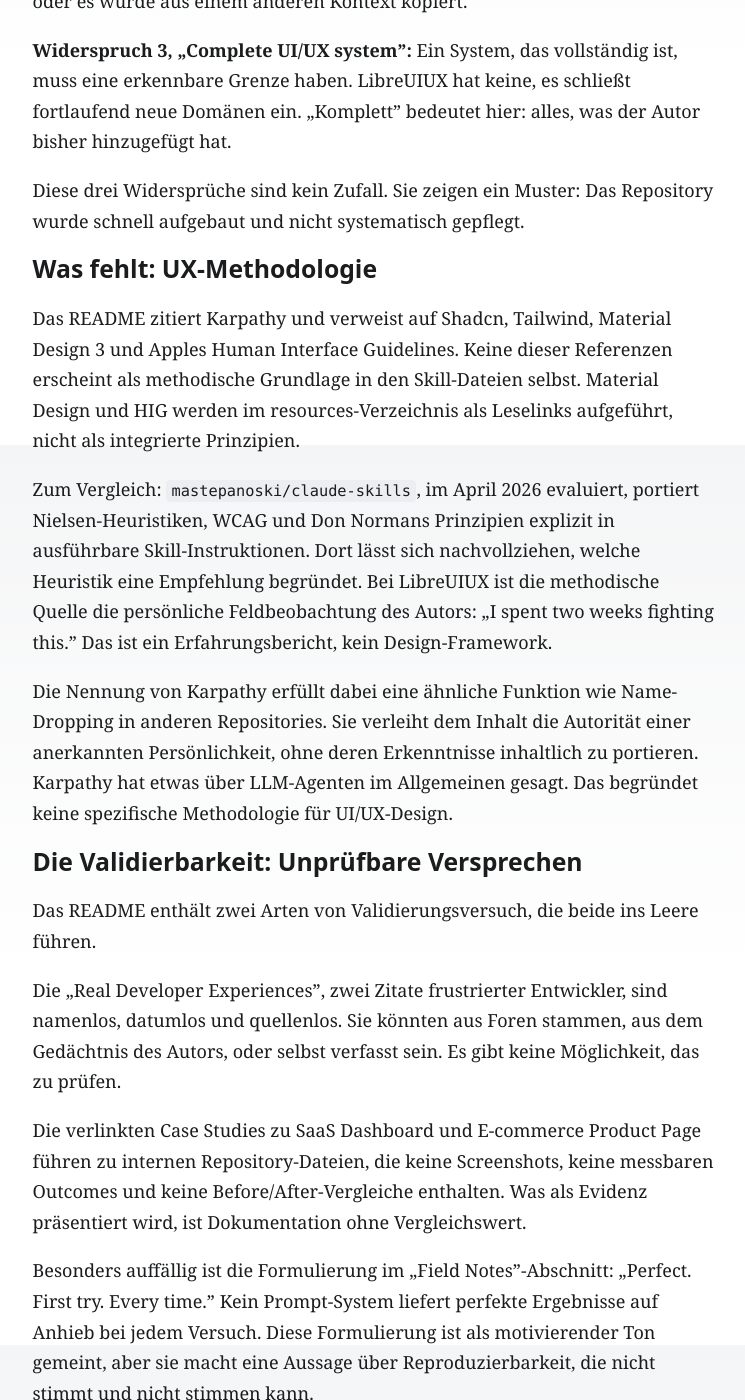
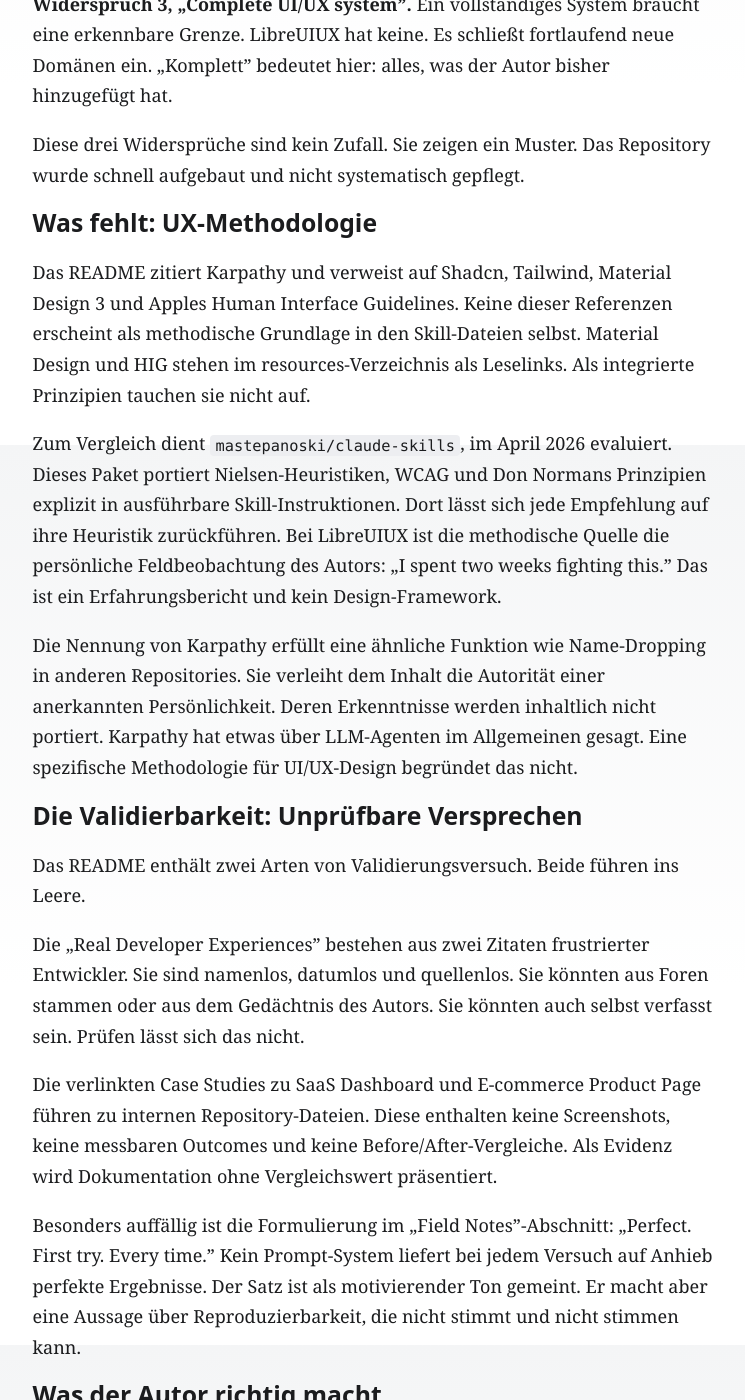
Before and after one commit to Kuchengnom/uxd-skill-audit, a Jekyll site: the page built from _posts/2026-05-18-libreuiux-claude-code.md, in a window 1280 px wide and 1400 px high, scrolled down 4055 px. Shown: the whole window, without its empty margins (249-994 px from the left). Built offline with Jekyll 4.4.1, drawn with Linux system fonts in a browser that asks for light colours; some of the changed text lies outside the part shown.

Commit message:
Restyle libreuiux-claude-code in Sebastians Schreibstil (Register: Öffentlich)
Co-Authored-By: Claude Sonnet 5.5 <noreply@anthropic.com>
Claude-Session: https://claude.ai/code/session_01FoZpr2siHdHPcuJrMJHmD7

```diff
--- a/_posts/2026-05-18-libreuiux-claude-code.md
+++ b/_posts/2026-05-18-libreuiux-claude-code.md
@@ -10,13 +10,13 @@ last_audited: "18. Mai 2026"
 
 skill_scores:
   methodische_fundierung: 2
-  methodische_fundierung_note: "Die einzige methodische Quelle ist ein Karpathy-Tweet über LLM-Agenten — keine UX-Literatur, keine Designprinzipien, keine nachvollziehbare Fachbasis."
+  methodische_fundierung_note: "Die einzige methodische Quelle ist ein Karpathy-Tweet über LLM-Agenten. UX-Literatur, Designprinzipien und eine nachvollziehbare Fachbasis fehlen."
   transparenz: 2
-  transparenz_note: "Interne Widersprüche zwischen Titelzeile (67 Agenten) und README (152 Agenten), falsches TypeScript-Badge bei einer Shell/Python-Codebasis, keine Kommunikation von Grenzen."
+  transparenz_note: "Die Titelzeile nennt 67 Agenten, das README 152. Das TypeScript-Badge steht bei einer Shell/Python-Codebasis. Grenzen werden nicht kommuniziert."
   validierbarkeit: 2
-  validierbarkeit_note: "Namenlose Entwicklerzitate, interne Case-Study-Links ohne Screenshots, nicht reproduzierbare Versprechen ('Perfect. First try. Every time.')."
+  validierbarkeit_note: "Die Entwicklerzitate sind namenlos. Die Case-Study-Links sind intern und ohne Screenshots. Versprechen wie 'Perfect. First try. Every time.' sind nicht reproduzierbar."
   wartbarkeit: 3
-  wartbarkeit_note: "Autor identifizierbar (Diego Bodart), MIT-Lizenz vorhanden, letzter Commit April 2026 — aber Einzelperson, 5 GitHub-Follower, null externe Beiträge."
+  wartbarkeit_note: "Der Autor ist identifizierbar (Diego Bodart). Die MIT-Lizenz ist vorhanden. Der letzte Commit stammt vom April 2026. Dahinter steht aber eine Einzelperson mit 5 GitHub-Followern und null externen Beiträgen."
 
 tags:
   - scope-inflation
@@ -28,19 +28,19 @@ tags:
   - lehrbeispiel
 ---
 
-`HermeticOrmus/LibreUIUX-Claude-Code` positioniert sich als „Complete UI/UX system for Claude Code" und belegt diese Behauptung mit Zahlen: 152 Agenten, 70 Plugins, 76 Commands, 74 Skills. Das Repository zählt damit zu den umfangreichsten öffentlich verfügbaren Claude-Skill-Paketen überhaupt. Allein dieser Umstand macht es für eine Evaluation interessant. Nicht weil Größe ein Qualitätsmerkmal wäre, sondern weil sie es so offensichtlich nicht ist.
+`HermeticOrmus/LibreUIUX-Claude-Code` positioniert sich als „Complete UI/UX system for Claude Code". Zahlen sollen das belegen: 152 Agenten, 70 Plugins, 76 Commands, 74 Skills. Damit zählt das Repository zu den umfangreichsten öffentlich verfügbaren Claude-Skill-Paketen überhaupt. Schon das macht es für eine Evaluation interessant. Größe ist kein Qualitätsmerkmal. Hier ist das besonders offensichtlich.
 
-Dieses Repository ist der angekündigte Lehrfall für den Fehlschluss, dem wir in dieser Serie immer wieder begegnen: dass mehr Inhalt tiefere Qualität bedeutet.
+Dieses Repository ist der angekündigte Lehrfall für einen Fehlschluss, dem wir in dieser Serie immer wieder begegnen. Es ist der Glaube, dass mehr Inhalt tiefere Qualität bedeutet.
 
 ## Was das Repository verspricht
 
-Die Einleitung des README beginnt mit einem Andrej-Karpathy-Zitat aus Dezember 2025, in dem er die neue Vokabular-Schicht der KI-gestützten Entwicklung beschreibt: „agents, subagents, prompts, contexts, memory, modes, permissions, tools, plugins, skills, hooks, MCP." LibreUIUX, so die Lesart von HermeticOrmus alias Diego Bodart von Ormus Solutions, liefere die UI/UX-Infrastruktur für dieses neue Paradigma.
+Die Einleitung des README beginnt mit einem Andrej-Karpathy-Zitat aus Dezember 2025. Er beschreibt darin die neue Vokabular-Schicht der KI-gestützten Entwicklung: „agents, subagents, prompts, contexts, memory, modes, permissions, tools, plugins, skills, hooks, MCP." LibreUIUX liefere die UI/UX-Infrastruktur für dieses neue Paradigma. So liest es HermeticOrmus alias Diego Bodart von Ormus Solutions.
 
-Das ist ein ehrgeiziger Rahmen. Und er hat einen bestimmten Effekt: Er positioniert ein Prompt-Paket als Teil einer historischen Verschiebung in der Softwareentwicklung. Wer das Repository ablehnt, lehnt damit gleichsam Karpathys Vision ab. Diese Rahmung ist rhetorisch geschickt, aber methodisch leer.
+Der Rahmen ist ehrgeizig. Er hat einen bestimmten Effekt. Ein Prompt-Paket erscheint als Teil einer historischen Verschiebung in der Softwareentwicklung. Wer das Repository ablehnt, lehnt damit gleichsam Karpathys Vision ab. Rhetorisch ist diese Rahmung geschickt. Methodisch ist sie leer.
 
 ## Der Inhalt: Was tatsächlich enthalten ist
 
-Ein Blick auf die Plugin-Liste zeigt das eigentliche Problem. Unter den 70 Plugins, die angeblich ein „Complete UI/UX system" bilden, finden sich:
+Ein Blick auf die Plugin-Liste zeigt das eigentliche Problem. Unter den 70 Plugins bilden angeblich alle ein „Complete UI/UX system". Darunter:
 
 - `arm-cortex-microcontrollers`: Embedded Systems
 - `blockchain-web3`: Smart Contracts, DeFi
@@ -49,73 +49,73 @@ Ein Blick auf die Plugin-Liste zeigt das eigentliche Problem. Unter den 70 Plugi
 - `kubernetes-operations`: Kubernetes-Management
 - `jvm-languages`: Java, Kotlin, Scala
 
-Ein UI/UX-System, das Kubernetes-Operationen und algorithmischen Handel enthält, ist kein UI/UX-System. Es ist eine Sammlung von Prompts, die aus verschiedenen Quellen zusammengetragen und unter einem UI/UX-Label vermarktet wurde.
+Mit Kubernetes-Operationen und Handelsalgorithmen ist es kein UI/UX-System. Es ist eine Sammlung von Prompts aus verschiedenen Quellen. Vermarktet wird sie unter einem UI/UX-Label.
 
-Der eigentliche designspezifische Kern ist das Plugin `design-mastery`, und der ist nicht falsch. Das README erklärt die zentrale Einsicht klar: Claude antwortet besser auf präzise Designsprache als auf vage Ästhetik. „Change shadow-md to shadow-xl" funktioniert, „make it pop" nicht. Das ist eine reale und nützliche Beobachtung über das Verhalten von Sprachmodellen bei Design-Prompts.
+Der designspezifische Kern ist das Plugin `design-mastery`. Es ist nicht falsch. Das README erklärt die zentrale Einsicht klar. Claude antwortet besser auf präzise Designsprache als auf vage Ästhetik. „Change shadow-md to shadow-xl" funktioniert, „make it pop" nicht. Das ist eine reale und nützliche Beobachtung über das Verhalten von Sprachmodellen bei Design-Prompts.
 
-Aber diese Einsicht ist kein Design-Framework. Sie ist Prompt-Engineering-Hygiene.
+Ein Design-Framework ist diese Einsicht trotzdem nicht. Sie ist Prompt-Engineering-Hygiene.
 
 <div class="callout">
 <div class="callout__title">Das Kernproblem: Quantität simuliert Qualität</div>
-152 Agenten, die ARM-Microcontroller, Kubernetes-Cluster und algorithmisches Trading abdecken, können kein kohärentes UI/UX-System bilden. Die Breite ist kein Feature, sie ist das Problem. In einem Repository dieser Größe kann kein einzelner Maintainer sicherstellen, dass die Inhalte methodisch korrekt, aktuell und konsistent sind. Was entsteht, ist nicht ein „Complete UI/UX system", sondern eine Textwüste, in der nützliche Teile unter dem Gewicht irrelevanter Inhalte begraben werden. Für Studierende ist das die wichtigste Beobachtung: Viele Dateien, viele Begriffe und eine selbstbewusste Einleitung erzeugen das Gefühl von Substanz, ohne sie einzulösen.
+152 Agenten für ARM-Microcontroller, Kubernetes-Cluster und algorithmisches Trading bilden kein kohärentes UI/UX-System. Die Breite ist kein Feature. Sie ist das Problem. In einem Repository dieser Größe kann kein einzelner Maintainer die Inhalte sichern. Methodische Korrektheit, Aktualität und Konsistenz bleiben offen. Es entsteht kein „Complete UI/UX system". Es entsteht eine Textwüste. Nützliche Teile liegen darin unter dem Gewicht irrelevanter Inhalte begraben. Für Studierende ist das die wichtigste Beobachtung. Viele Dateien, viele Begriffe und eine selbstbewusste Einleitung erzeugen das Gefühl von Substanz. Eingelöst wird sie nicht.
 </div>
 
 ## Interne Widersprüche als Warnsignal
 
-Bevor man inhaltlich evaluiert, sollte man die interne Konsistenz eines Repositories prüfen. LibreUIUX besteht diesen Test nicht.
+Vor der inhaltlichen Evaluation sollte man die interne Konsistenz eines Repositories prüfen. LibreUIUX besteht diesen Test nicht.
 
-**Widerspruch 1, die Agentenzahl:** Der GitHub-Titel lautet „67 specialized agents". Der README-Body nennt durchgängig „152 agents". Die Shields-Badges zeigen ebenfalls 152. Eine dieser Zahlen ist falsch, und welche lässt sich aus dem README allein nicht klären. Das ist kein Tippfehler. Es ist eine Inkongruenz zwischen Marketing-Metadaten und Dokumentationstext, die zeigt, dass das Repository nicht intern abgestimmt wurde.
+**Widerspruch 1, die Agentenzahl.** Der GitHub-Titel lautet „67 specialized agents". Der README-Body nennt durchgängig „152 agents". Die Shields-Badges zeigen ebenfalls 152. Eine dieser Zahlen ist falsch. Welche, lässt sich aus dem README allein nicht klären. Ein Tippfehler ist das nicht. Es ist eine Inkongruenz zwischen Marketing-Metadaten und Dokumentationstext. Sie zeigt, dass das Repository nicht intern abgestimmt wurde.
 
-**Widerspruch 2, das Technologie-Badge:** Das README trägt ein TypeScript-Badge mit dem blauen TypeScript-Logo. Die tatsächliche Sprachverteilung laut GitHub liegt bei 78,1 % Shell und 21,9 % Python, ohne jedes TypeScript. Das Badge ist entweder manuell gesetzt ohne Abgleich mit dem tatsächlichen Code, oder es wurde aus einem anderen Kontext kopiert.
+**Widerspruch 2, das Technologie-Badge.** Das README trägt ein TypeScript-Badge mit dem blauen TypeScript-Logo. Die Sprachverteilung laut GitHub liegt bei 78,1 % Shell und 21,9 % Python. TypeScript kommt nicht vor. Das Badge wurde entweder manuell gesetzt, ohne Abgleich mit dem Code. Oder es wurde aus einem anderen Kontext kopiert.
 
-**Widerspruch 3, „Complete UI/UX system":** Ein System, das vollständig ist, muss eine erkennbare Grenze haben. LibreUIUX hat keine, es schließt fortlaufend neue Domänen ein. „Komplett" bedeutet hier: alles, was der Autor bisher hinzugefügt hat.
+**Widerspruch 3, „Complete UI/UX system".** Ein vollständiges System braucht eine erkennbare Grenze. LibreUIUX hat keine. Es schließt fortlaufend neue Domänen ein. „Komplett" bedeutet hier: alles, was der Autor bisher hinzugefügt hat.
 
-Diese drei Widersprüche sind kein Zufall. Sie zeigen ein Muster: Das Repository wurde schnell aufgebaut und nicht systematisch gepflegt.
+Diese drei Widersprüche sind kein Zufall. Sie zeigen ein Muster. Das Repository wurde schnell aufgebaut und nicht systematisch gepflegt.
 
 ## Was fehlt: UX-Methodologie
 
-Das README zitiert Karpathy und verweist auf Shadcn, Tailwind, Material Design 3 und Apples Human Interface Guidelines. Keine dieser Referenzen erscheint als methodische Grundlage in den Skill-Dateien selbst. Material Design und HIG werden im resources-Verzeichnis als Leselinks aufgeführt, nicht als integrierte Prinzipien.
+Das README zitiert Karpathy und verweist auf Shadcn, Tailwind, Material Design 3 und Apples Human Interface Guidelines. Keine dieser Referenzen erscheint als methodische Grundlage in den Skill-Dateien selbst. Material Design und HIG stehen im resources-Verzeichnis als Leselinks. Als integrierte Prinzipien tauchen sie nicht auf.
 
-Zum Vergleich: `mastepanoski/claude-skills`, im April 2026 evaluiert, portiert Nielsen-Heuristiken, WCAG und Don Normans Prinzipien explizit in ausführbare Skill-Instruktionen. Dort lässt sich nachvollziehen, welche Heuristik eine Empfehlung begründet. Bei LibreUIUX ist die methodische Quelle die persönliche Feldbeobachtung des Autors: „I spent two weeks fighting this." Das ist ein Erfahrungsbericht, kein Design-Framework.
+Zum Vergleich dient `mastepanoski/claude-skills`, im April 2026 evaluiert. Dieses Paket portiert Nielsen-Heuristiken, WCAG und Don Normans Prinzipien explizit in ausführbare Skill-Instruktionen. Dort lässt sich jede Empfehlung auf ihre Heuristik zurückführen. Bei LibreUIUX ist die methodische Quelle die persönliche Feldbeobachtung des Autors: „I spent two weeks fighting this." Das ist ein Erfahrungsbericht und kein Design-Framework.
 
-Die Nennung von Karpathy erfüllt dabei eine ähnliche Funktion wie Name-Dropping in anderen Repositories. Sie verleiht dem Inhalt die Autorität einer anerkannten Persönlichkeit, ohne deren Erkenntnisse inhaltlich zu portieren. Karpathy hat etwas über LLM-Agenten im Allgemeinen gesagt. Das begründet keine spezifische Methodologie für UI/UX-Design.
+Die Nennung von Karpathy erfüllt eine ähnliche Funktion wie Name-Dropping in anderen Repositories. Sie verleiht dem Inhalt die Autorität einer anerkannten Persönlichkeit. Deren Erkenntnisse werden inhaltlich nicht portiert. Karpathy hat etwas über LLM-Agenten im Allgemeinen gesagt. Eine spezifische Methodologie für UI/UX-Design begründet das nicht.
 
 ## Die Validierbarkeit: Unprüfbare Versprechen
 
-Das README enthält zwei Arten von Validierungsversuch, die beide ins Leere führen.
+Das README enthält zwei Arten von Validierungsversuch. Beide führen ins Leere.
 
-Die „Real Developer Experiences", zwei Zitate frustrierter Entwickler, sind namenlos, datumlos und quellenlos. Sie könnten aus Foren stammen, aus dem Gedächtnis des Autors, oder selbst verfasst sein. Es gibt keine Möglichkeit, das zu prüfen.
+Die „Real Developer Experiences" bestehen aus zwei Zitaten frustrierter Entwickler. Sie sind namenlos, datumlos und quellenlos. Sie könnten aus Foren stammen oder aus dem Gedächtnis des Autors. Sie könnten auch selbst verfasst sein. Prüfen lässt sich das nicht.
 
-Die verlinkten Case Studies zu SaaS Dashboard und E-commerce Product Page führen zu internen Repository-Dateien, die keine Screenshots, keine messbaren Outcomes und keine Before/After-Vergleiche enthalten. Was als Evidenz präsentiert wird, ist Dokumentation ohne Vergleichswert.
+Die verlinkten Case Studies zu SaaS Dashboard und E-commerce Product Page führen zu internen Repository-Dateien. Diese enthalten keine Screenshots, keine messbaren Outcomes und keine Before/After-Vergleiche. Als Evidenz wird Dokumentation ohne Vergleichswert präsentiert.
 
-Besonders auffällig ist die Formulierung im „Field Notes"-Abschnitt: „Perfect. First try. Every time." Kein Prompt-System liefert perfekte Ergebnisse auf Anhieb bei jedem Versuch. Diese Formulierung ist als motivierender Ton gemeint, aber sie macht eine Aussage über Reproduzierbarkeit, die nicht stimmt und nicht stimmen kann.
+Besonders auffällig ist die Formulierung im „Field Notes"-Abschnitt: „Perfect. First try. Every time." Kein Prompt-System liefert bei jedem Versuch auf Anhieb perfekte Ergebnisse. Der Satz ist als motivierender Ton gemeint. Er macht aber eine Aussage über Reproduzierbarkeit, die nicht stimmt und nicht stimmen kann.
 
 ## Was der Autor richtig macht
 
-Es wäre unfair, das Repository ausschließlich als Problem darzustellen. Die zentrale praktische Einsicht ist real und lehrreich: Sprachmodelle brauchen spezifische, tokenbasierte Beschreibungen statt ästhetischer Adjektive. Die Analogie „Koordinaten statt Wegbeschreibung" trifft etwas Wesentliches über die Natur von Prompt-Engineering.
+Es wäre unfair, das Repository ausschließlich als Problem darzustellen. Die zentrale praktische Einsicht ist real und lehrreich. Sprachmodelle brauchen spezifische, tokenbasierte Beschreibungen statt ästhetischer Adjektive. Die Analogie „Koordinaten statt Wegbeschreibung" trifft etwas Wesentliches über die Natur von Prompt-Engineering.
 
-Das VOICE_GUIDE.md und die CONTRIBUTING.md zeigen, dass der Autor über Codekultur nachgedacht hat. Die MIT-Lizenz ist klar, die Installationsanleitung ist nachvollziehbar strukturiert, und das Repository wurde zuletzt im April 2026 aktualisiert. Es ist nicht verlassen.
+VOICE_GUIDE.md und CONTRIBUTING.md zeigen, dass der Autor über Codekultur nachgedacht hat. Die MIT-Lizenz ist klar. Die Installationsanleitung ist nachvollziehbar strukturiert. Das Repository wurde zuletzt im April 2026 aktualisiert. Verlassen ist es nicht.
 
-Die Empfehlung, Design-Tokens und Tailwind-Klassen präzise zu benennen statt vage Ästhetik zu beschreiben, ist für Entwickler ohne Design-Vokabular ein sinnvoller praktischer Einstieg.
+Design-Tokens und Tailwind-Klassen präzise zu benennen, ist die Empfehlung des Autors. Für Entwickler ohne Design-Vokabular ist das ein sinnvoller praktischer Einstieg.
 
 ## Wartbarkeit: Identifizierbarer Autor, strukturell fragil
 
-Diego Bodart ist unter dem Pseudonym HermeticOrmus identifizierbar und verlinkt auf ormus.solutions. Er hat mehrere thematisch ähnliche Repositories veröffentlicht: `claude-code-for-ceos`, `LibreMobileDev-Claude-Code`, `claude-code-guide`, `design-mastery-claude-code`. Das Muster ist erkennbar: ein einzelner Autor, der in kurzer Zeit viele thematisch ähnliche Repositories anlegt.
+Diego Bodart ist unter dem Pseudonym HermeticOrmus identifizierbar und verlinkt auf ormus.solutions. Er hat mehrere thematisch ähnliche Repositories veröffentlicht: `claude-code-for-ceos`, `LibreMobileDev-Claude-Code`, `claude-code-guide`, `design-mastery-claude-code`. Das Muster ist erkennbar. Ein einzelner Autor legt in kurzer Zeit viele ähnliche Repositories an.
 
-Zum Zeitpunkt dieser Evaluation hat der Autor 5 GitHub-Follower. Das Repository hat 22 Stars, 2 Forks, null offene Issues und null Pull Requests. Es gibt keine externe Community, die Fehler meldet oder Inhalte verbessert. Was immer in den Skill-Dateien methodisch falsch ist, bleibt falsch. Es gibt keine Korrekturroutine.
+Zum Zeitpunkt dieser Evaluation hat der Autor 5 GitHub-Follower. Das Repository hat 22 Stars, 2 Forks, null offene Issues und null Pull Requests. Eine externe Community, die Fehler meldet oder Inhalte verbessert, gibt es nicht. Was in den Skill-Dateien methodisch falsch ist, bleibt falsch. Eine Korrekturroutine fehlt.
 
-Das ist das eigentliche Wartbarkeitsproblem. Nicht ob der Autor erreichbar ist, sondern ob das System klein genug ist, um von einer Einzelperson sinnvoll gepflegt zu werden. 152 Agenten in 70 Plugins können nicht mit 21 Commits und null externen Beiträgern substanziell gewartet werden.
+Das ist das eigentliche Wartbarkeitsproblem. Es geht nicht darum, ob der Autor erreichbar ist. Entscheidend ist, ob das System klein genug bleibt für die Pflege durch eine Einzelperson. 152 Agenten in 70 Plugins lassen sich mit 21 Commits und null externen Beiträgern nicht substanziell warten.
 
 ## Empfehlung für den Unterrichtseinsatz
 
 LibreUIUX-Claude-Code ist kein brauchbarer Designkurs-Skill. Als Analysegegenstand hat es jedoch echten Lehrwert.
 
-Im Unterricht lassen sich an diesem Repository drei grundlegende kritische Fragen einüben:
+Im Unterricht lassen sich an diesem Repository drei grundlegende kritische Fragen einüben.
 
-**1. Konsistenzprüfung vor Inhaltsanalyse.** Wenn ein Repository in den ersten zwei Bildschirmen zwei verschiedene Zahlen für dieselbe Eigenschaft nennt, was sagt das über die interne Qualitätssicherung? Wie viel Vertrauen setzt man dann in die Inhalte?
+**1. Konsistenzprüfung vor Inhaltsanalyse.** Ein Repository nennt in den ersten zwei Bildschirmen zwei verschiedene Zahlen für dieselbe Eigenschaft. Was sagt das über die interne Qualitätssicherung? Wie viel Vertrauen setzt man dann in die Inhalte?
 
 **2. Der Scope-Inflation-Test.** Was muss ein Skill-Paket enthalten, damit es als „Complete UI/UX system" gilt? Und was schließt ein vollständiges UI/UX-System aus? Diese Fragen lassen sich an der Plugin-Liste konkret diskutieren.
 
-**3. Die Quelle hinter dem Versprechen.** Was unterscheidet einen Skill, der sagt „sei spezifisch mit Tailwind-Klassen", von einem Skill, der erklärt warum Spezifität bei Sprachmodellen funktioniert und für welche Designprobleme sie nicht ausreicht?
+**3. Die Quelle hinter dem Versprechen.** Ein Skill sagt „sei spezifisch mit Tailwind-Klassen". Ein anderer erklärt, warum Spezifität bei Sprachmodellen funktioniert und wo sie bei Designproblemen nicht ausreicht. Worin liegt der Unterschied?
 
-Das Repository zeigt, wie ein Prompt-Paket aussieht, das Infrastruktur-Rhetorik mit Design-Vokabular kombiniert, ohne beides einzulösen. Das zu erkennen ist eine Kompetenz, die Design-Praktikerinnen und -Studierenden im KI-Zeitalter nützlicher ist als jeder einzelne Skill im Paket.
+Das Repository zeigt ein Prompt-Paket, das Infrastruktur-Rhetorik mit Design-Vokabular kombiniert. Beides löst es nicht ein. Das zu erkennen, ist eine Kompetenz. Für Design-Praktikerinnen und -Studierende im KI-Zeitalter ist sie nützlicher als jeder einzelne Skill im Paket.
```
